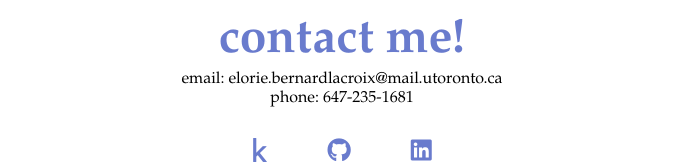
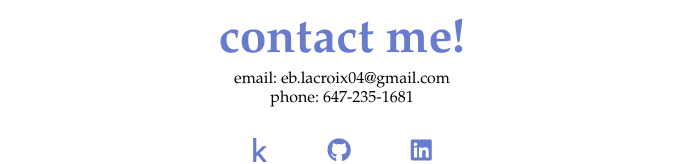
Before and after one commit to elorie-bernard-lacroix/home, a plain HTML site: page index.html in a window 1280 px wide. Shown: the part 4148-4312 px from the top of the page, without its empty margins (298-981 px from the left). Drawn offline with Linux system fonts and the light colour scheme.

Commit message:
contact info - changed

```diff
--- a/index.html
+++ b/index.html
@@ -220,7 +220,7 @@
       <div class="contact__container">
         <h2>contact me!</h2>
         <div class="contact__content">
-          <p>email: elorie.bernardlacroix@mail.utoronto.ca</p>
+          <p>email: eb.lacroix04@gmail.com</p>
           <p>phone: 647-235-1681</p>
           <div class="social__icons">
             <a href="https://www.kaggle.com/eloriebernardlacroix" class="social__icon--link" target="_blank"
```
